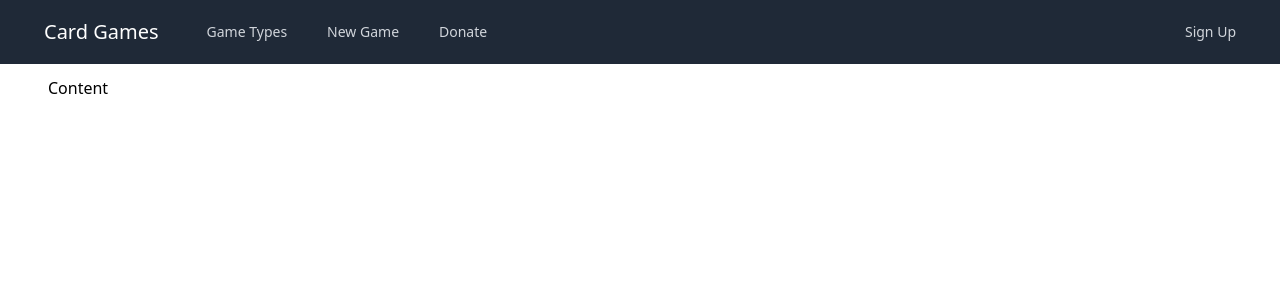
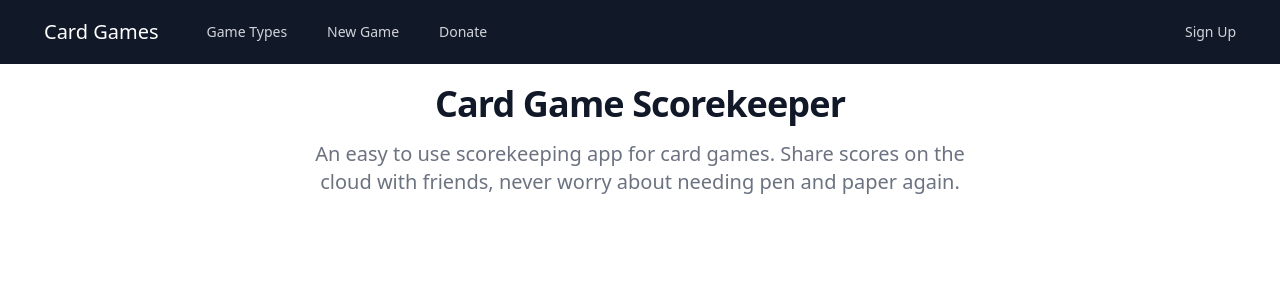
Before and after one commit to TwilightCoders/card-games, a Next.js app: page / in a window 1280 px wide. Shown: the top 300 px of the page. Built offline with nearby package versions, Linux system fonts and the light colour scheme.

Commit message:
Added components, added JSDoc

```diff
--- /dev/null
+++ b/components/Breadcrumbs/Breadcrumbs.js
@@ -0,0 +1,68 @@
+import Link from "next/link"
+
+/** Divider between breadcrumbs */
+const Divider = () => (
+	<svg className="h-5 w-auto text-gray-400" fill="currentColor" viewBox="0 0 20 20">
+		<path
+			fillRule="evenodd"
+			d="M7.293 14.707a1 1 0 010-1.414L10.586 10 7.293 6.707a1 1 0 011.414-1.414l4 4a1 1 0 010 1.414l-4 4a1 1 0 01-1.414 0z"
+			clipRule="evenodd"
+		/>
+	</svg>
+)
+
+/**
+ * @typedef {object} Breadcrumb
+ * @property {string} pathname The pathname of the breadcrumb link
+ * @property {string} title The title of the breadcrumb link
+ */
+
+/**
+ * Renders breadcrumbs from a `breadcrumbs` array.
+ * @param {object} props The props object.
+ * @param {Breadcrumb[]} props.breadcrumbs The array of objects containing a path and title to render the beadcrumbs with
+ */
+export default function Breadcrumbs({ breadcrumbs }) {
+	// Throw an error if breadcrumbs isn't an array
+	if (!Array.isArray(breadcrumbs)) {
+		throw new Error("Breadcrumbs must be an array.")
+	}
+
+	// Return null if breadcrumbs is empty or only 1 breadcrumb
+	if (breadcrumbs.length === 0 || breadcrumbs.length === 1) {
+		return null
+	}
+
+	return (
+		<ul className="flex text-gray-500 text-sm lg:text-base">
+			{breadcrumbs.map(({ pathname, title }, index) => (
+				<li key={pathname} className="inline-flex items-center">
+					{index > 0 ? <Divider /> : null}
+					<Link href={pathname}>
+						<a>{title}</a>
+					</Link>
+				</li>
+			))}
+			{/* <li className="inline-flex items-center">
+				<Link href="/">
+					<a>Home</a>
+				</Link>
+			</li>
+			<li className="inline-flex items-center">
+				<a href="/components">Components</a>
+				<svg className="h-5 w-auto text-gray-400" fill="currentColor" viewBox="0 0 20 20">
+					<path
+						fillRule="evenodd"
+						d="M7.293 14.707a1 1 0 010-1.414L10.586 10 7.293 6.707a1 1 0 011.414-1.414l4 4a1 1 0 010 1.414l-4 4a1 1 0 01-1.414 0z"
+						clipRule="evenodd"
+					/>
+				</svg>
+			</li>
+			<li className="inline-flex items-center">
+				<a href="#" className="text-teal-400">
+					Breadcrumb
+				</a>
+			</li> */}
+		</ul>
+	)
+}
--- /dev/null
+++ b/components/Breadcrumbs/index.js
@@ -0,0 +1,3 @@
+import Breadcrumbs from "components/Breadcrumbs/Breadcrumbs"
+
+export default Breadcrumbs
--- a/components/Content/Content.js
+++ b/components/Content/Content.js
@@ -1,5 +1,13 @@
+// Components
 import Head from "next/head"
+import Breadcrumbs from "components/Breadcrumbs"
 
+/**
+ * A <Head> component that will render for the page if one was not provided to Content
+ *
+ * @param {object} props The props passed to the component
+ * @param {string} [props.title] The title to be appended to the <title> tag
+ */
 const DefaultHead = ({ title }) => (
 	<Head>
 		<title>{`Card Game Scoreboard ${title ? ` - ${title}` : ""}`.trim()}</title>
@@ -13,12 +21,14 @@ const DefaultHead = ({ title }) => (
  * @param {object} props The props object
  * @param {JSX.Element} [props.head] An optional head component
  * @param {string} [props.title] The page title which will be provided to the default `<Head>` component if not provided
- * @param {string|JSX.Element} [props.children] The content to render
+ * @param {import("components/Breadcrumbs/Breadcrumbs").Breadcrumb[]} [props.breadcrumbs] An array of breadcrumb objects used to render a series of links to iterate back throug the pages
+ * @param {string|JSX.Element|JSX.Element[]} [props.children] The content to render
  */
-export default function Content({ head, title, children } = {}) {
+export default function Content({ head, title, breadcrumbs, children } = {}) {
 	return (
 		<div className="max-w-7xl mx-auto pt-3 sm:px-8 lg:px-12">
 			{head ? head : <DefaultHead title={title} />}
+			{breadcrumbs ? <Breadcrumbs breadcrumbs={breadcrumbs} /> : null}
 			{children}
 		</div>
 	)
--- /dev/null
+++ b/components/Heading/Heading.js
@@ -0,0 +1,15 @@
+/**
+ * The H1 heading component
+ * @param {object} props    The props for the heading
+ * @param {string|JSX.Element|JSX.Element[]} props.children The children for the heading
+ * @param {boolean} [props.center] Whether to center the heading
+ */
+export const H1 = ({ children, center }) => (
+	<h1
+		className={`mt-2 text-3xl leading-8 font-extrabold tracking-tight text-gray-900 ${
+			center ? "text-center" : ""
+		} sm:text-4xl`}
+	>
+		{children}
+	</h1>
+)
--- /dev/null
+++ b/components/Heading/index.js
@@ -0,0 +1 @@
+export * from "components/Heading/Heading"
--- a/components/NavBar/NavBar.js
+++ b/components/NavBar/NavBar.js
@@ -18,19 +18,13 @@ const links = [
  * Render the app's NavBar. This will be displayed on the top of all pages.
  */
 export default function NavBar() {
-	/**
-	 * Determine if the mobile nav bar is open or not
-	 */
+	/** Determine if the mobile nav bar is open or not */
 	const [mobileNavOpen, setMobileNavOpen] = React.useState(false)
 
-	/**
-	 * The next.js router
-	 */
+	/** The next.js router */
 	const router = useRouter()
 
-	/**
-	 * Placeholder determining if the user is authenticated or not
-	 */
+	/** Placeholder determining if the user is authenticated or not */
 	const isUserLoggedIn = false
 
 	/**
@@ -39,18 +33,34 @@ export default function NavBar() {
 	 */
 	const sharedLinkClassNames = "px-3 py-2 rounded-md text-sm font-medium"
 
-	/**
-	 * Default Link class for a page that is not active
-	 */
+	/** Default Link class for a page that is not active */
 	const navLinkClass = `${sharedLinkClassNames} text-gray-300 hover:bg-gray-700 hover:text-white`
 
+	/** Active Link class for a page that is active */
+	const activeNavLinkClass = `${sharedLinkClassNames} bg-gray-400 text-white cursor-default`
+
 	/**
-	 * Active Link class for a page that is active
+	 * Get the Sign Up link
 	 */
-	const activeNavLinkClass = `${sharedLinkClassNames} bg-gray-900 text-white`
+	const signUpLink = () => {
+		const signUpPath = "/sign-up"
+		const signUpText = "Sign Up"
+
+		if (isUserLoggedIn) {
+			return <SettingsMenu />
+		} else if (router.pathname === signUpPath) {
+			return <div className={activeNavLinkClass}>{signUpText}</div>
+		} else {
+			return (
+				<Link href="/sign-up">
+					<a className={navLinkClass}>{signUpText}</a>
+				</Link>
+			)
+		}
+	}
 
 	return (
-		<nav className="bg-gray-800">
+		<nav className="bg-gray-900">
 			<div className="max-w-7xl mx-auto px-2 sm:px-6 lg:px-8">
 				<div className="relative flex items-center justify-between h-16">
 					<div className="absolute inset-y-0 left-0 flex items-center sm:hidden">
@@ -60,15 +70,11 @@ export default function NavBar() {
 							className="inline-flex items-center justify-center p-2 rounded-md text-gray-400 hover:text-white hover:bg-gray-700 focus:outline-none focus:ring-2 focus:ring-inset focus:ring-white"
 							aria-controls="mobile-menu"
 							aria-expanded="false"
-							onClick={() => setMobileNavOpen((bool) => !bool)}
+							onClick={() => setMobileNavOpen(bool => !bool)}
 						>
 							<span className="sr-only">Open main menu</span>
-							<MenuIcon
-								className={`${mobileNavOpen ? "block" : "hidden"} h-6 w-6`}
-							/>
-							<XIcon
-								className={`${mobileNavOpen ? "hidden" : "block"} h-6 w-6`}
-							/>
+							<MenuIcon className={`${mobileNavOpen ? "block" : "hidden"} h-6 w-6`} />
+							<XIcon className={`${mobileNavOpen ? "hidden" : "block"} h-6 w-6`} />
 						</button>
 					</div>
 
@@ -90,27 +96,16 @@ export default function NavBar() {
 										</div>
 									) : (
 										<Link href={to} key={key}>
-											<a
-												className={current ? activeNavLinkClass : navLinkClass}
-											>
-												{title}
-											</a>
+											<a className={current ? activeNavLinkClass : navLinkClass}>{title}</a>
 										</Link>
 									)
 								})}
-								{/* <!-- Current: "bg-gray-900 text-white", Default: "text-gray-300 hover:bg-gray-700 hover:text-white" --> */}
 							</div>
 						</div>
 					</div>
 
 					{/* Settings menu */}
-					{isUserLoggedIn ? (
-						<SettingsMenu />
-					) : (
-						<Link href="#">
-							<a className={navLinkClass}>Sign Up</a>
-						</Link>
-					)}
+					{signUpLink()}
 				</div>
 			</div>
 		</nav>
@@ -126,7 +121,7 @@ function SettingsMenu() {
 	 * @param {boolean} active Whether the menu item is active
 	 * @returns {string} The CSS class names for the menu item
 	 */
-	const getClassNames = (active) =>
+	const getClassNames = active =>
 		`${
 			active ? "bg-gray-700 text-white" : "text-gray-700"
 		} block px-4 py-1 mx-2 my-1 text-sm rounded-md hover:bg-gray-700 hover:text-white`
--- a/pages/index.js
+++ b/pages/index.js
@@ -1,6 +1,15 @@
 // Components
 import Content from "components/Content"
+import { H1 } from "components/Heading"
 
 export default function Home() {
-	return <Content title="Home">Content</Content>
+	return (
+		<Content title="Home">
+			<H1 center>Card Game Scorekeeper</H1>
+			<p className="mt-4 max-w-2xl text-xl text-gray-500 text-center lg:mx-auto">
+				An easy to use scorekeeping app for card games. Share scores on the cloud with friends,
+				never worry about needing pen and paper again.
+			</p>
+		</Content>
+	)
 }
--- /dev/null
+++ b/pages/sign-up.js
@@ -0,0 +1,5 @@
+import Content from "components/Content"
+
+export default function SignUp() {
+	return <Content>Sign Up Page</Content>
+}
--- a/utils/supabaseClient.js
+++ b/utils/supabaseClient.js
@@ -1,8 +1,8 @@
 import { createClient } from "@supabase/supabase-js"
 
 // Get the enviroment variables for supabase
-const url = process.env.NEXT_PUBLIC_SUPABASE_URL
-const anonKey = process.env.NEXT_PUBLIC_SUPABASE_ANON_KEY
+const url = process.env.NEXT_PUBLIC_SUPABASE_URL || ""
+const anonKey = process.env.NEXT_PUBLIC_SUPABASE_ANON_KEY || ""
 
 // Create and export the supabase client object
 export const supabase = createClient(url, anonKey)
```
Also changed, not shown: pages/_app.js (+10 -1 lines).
